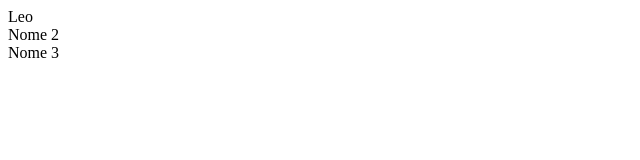
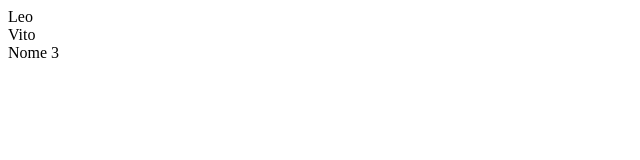
Before and after one commit to leorospo/euso, a plain HTML site: page public/index.html in a window 1280 px wide. Shown: the full height of the page, 0-640 px from the left. Drawn offline with Linux system fonts and the light colour scheme; some packages are replaced by stand-ins of ours.

Commit message:
Aggiunta del nome Vito

```diff
--- a/public/index.html
+++ b/public/index.html
@@ -20,7 +20,7 @@
   </head>
   <body>
     <div>Leo</div>
-    <div>Nome 2</div>
+    <div>Vito</div>
     <div>Nome 3</div>
   </body>
 </html>
```
